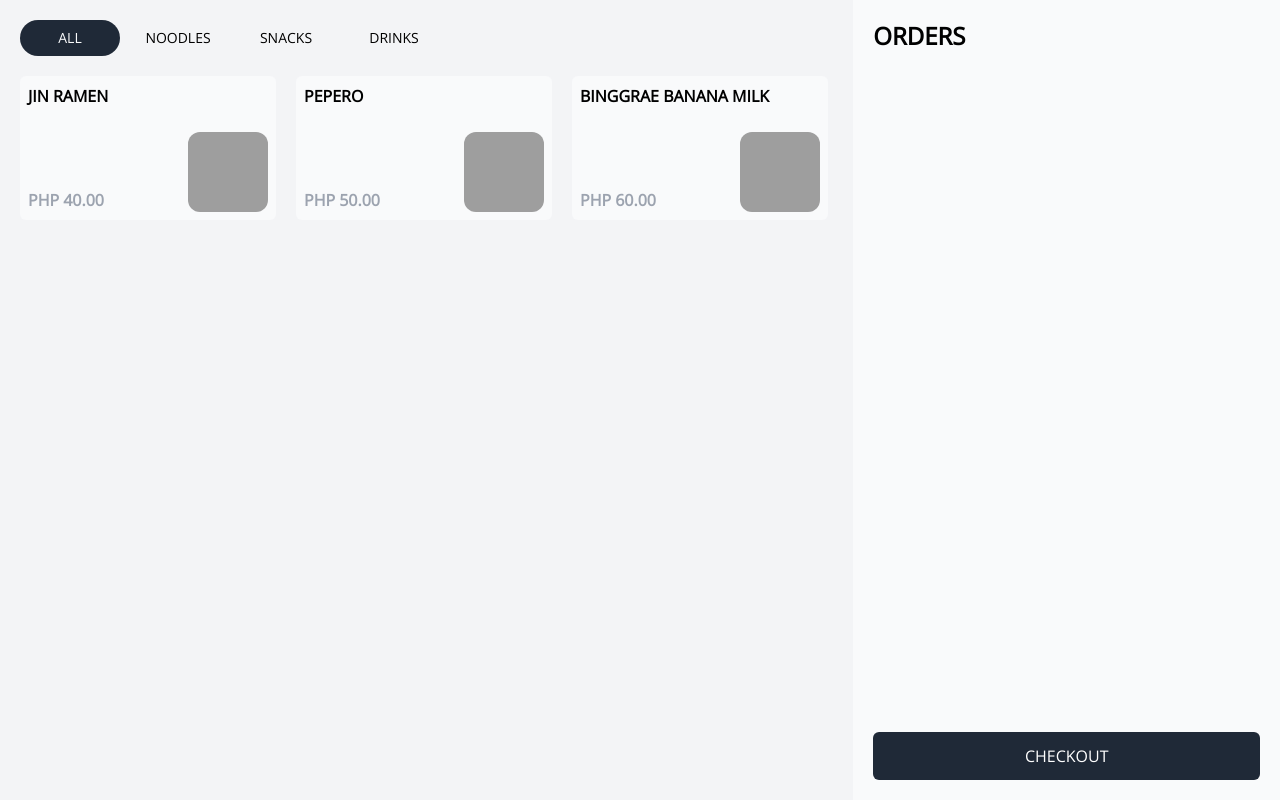
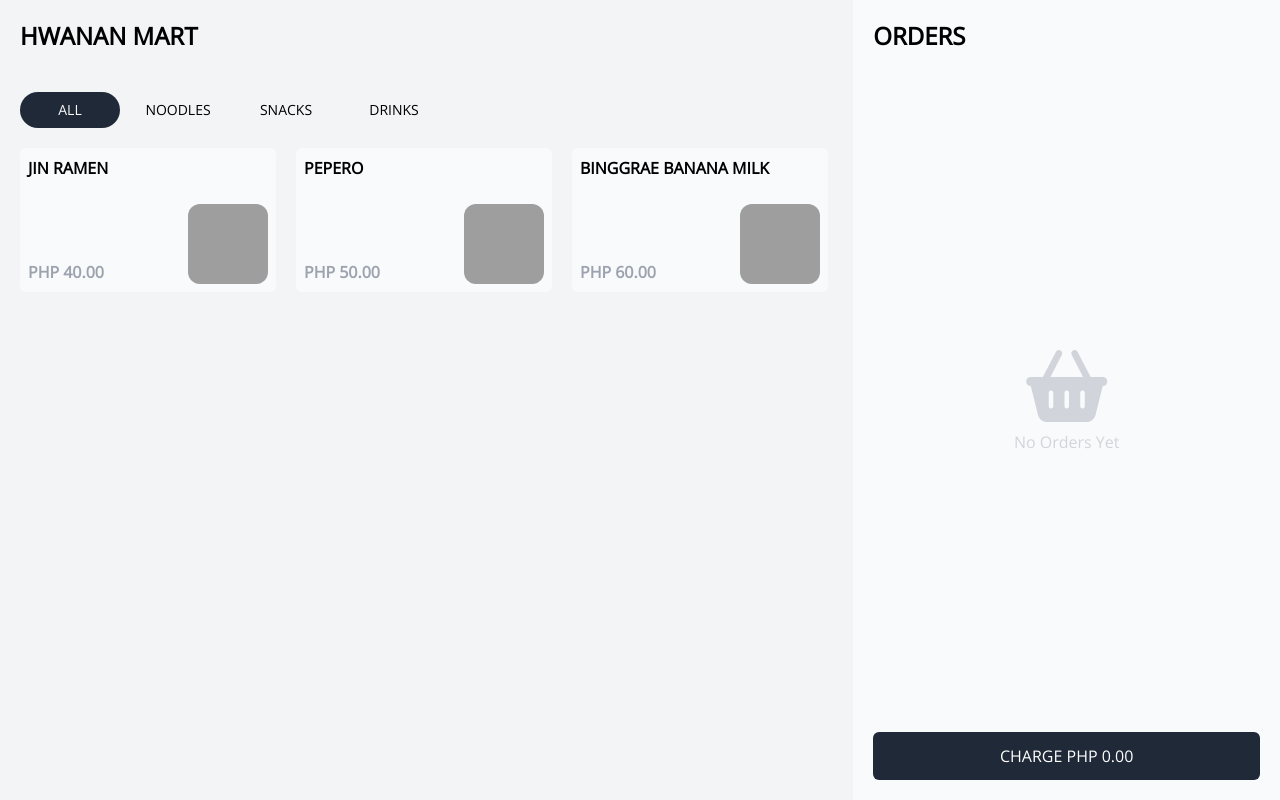
Before and after one commit to cieralteir/vue3-pos, a Vue app: page / in a window 1280 px wide. Built offline with nearby package versions, Linux system fonts and the light colour scheme; grey boxes are pictures that could not be loaded.

Commit message:
Add total. Playing with tailwind.

```diff
--- a/index.html
+++ b/index.html
@@ -5,7 +5,6 @@
     <link rel="icon" href="/favicon.ico" />
     <meta name="viewport" content="width=device-width, initial-scale=1.0" />
     <title>Vite App</title>
-    <link rel="stylesheet" href="https://cdnjs.cloudflare.com/ajax/libs/font-awesome/6.1.1/css/all.min.css" />
   </head>
   <body>
     <div id="app"></div>
--- a/src/App.vue
+++ b/src/App.vue
@@ -1,5 +1,5 @@
 <script setup>
-
+import TheHeader from "@/components/TheHeader.vue";
 </script>
 
 <template>
--- a/src/components/Order/OrderList.vue
+++ b/src/components/Order/OrderList.vue
@@ -1,43 +1,24 @@
 <script setup>
 import { useCart } from "@/composables/cart";
+import OrderListItem from "@/components/Order/OrderListItem.vue";
 
-const { items, removeItem, incrementItemQty, decrementItemQty } = useCart();
+const { items, total } = useCart();
 </script>
 
 <template>
-  <div class="flex flex-col gap-5">
-    <div
-      class="grid grid-cols-3 items-center w-full text-sm"
-      v-for="item in items"
-      :key="item.id"
-    >
-      <p class="font-bold">{{ $filters.uppercase(item.name) }}</p>
-      <div class="flex gap-3 items-center justify-center">
-        <button
-          class="inline-flex items-center justify-center bg-gray-100 p-2 w-8 h-8 rounded-md"
-          @click="removeItem(item)"
-          v-if="item.quantity === 1"
-        >
-          <span class="fa fa-minus" />
-        </button>
-        <button
-          class="inline-flex items-center justify-center bg-gray-100 p-2 w-8 h-8 rounded-md"
-          @click="decrementItemQty(item)"
-          v-else
-        >
-          <span class="fa fa-minus" />
-        </button>
-        <p>{{ item.quantity }}</p>
-        <button
-          class="inline-flex items-center justify-center bg-gray-100 p-2 w-8 h-8 rounded-md"
-          @click="incrementItemQty(item)"
-        >
-          <span class="fa fa-plus" />
-        </button>
+  <div class="flex flex-col h-full">
+    <h2 class="font-bold text-2xl mb-5">ORDERS</h2>
+    <div class="grow flex">
+      <div class="flex flex-col gap-5 w-full" v-if="items.length">
+        <OrderListItem :item="item" v-for="item in items" :key="item.id" />
       </div>
-      <p class="font-bold text-gray-400 text-right">
-        {{ $filters.currency(item.price * item.quantity) }}
-      </p>
+      <div class="flex flex-col items-center justify-center w-full" v-else>
+        <i class="fa fa-basket-shopping text-gray-300 text-7xl mb-2" />
+        <span class="text-gray-300 font-extralight">No Orders Yet</span>
+      </div>
     </div>
+    <button class="w-full bg-gray-800 text-white p-3 rounded-md">
+      CHARGE <span class="font-thin">{{ $filters.currency(total) }}</span>
+    </button>
   </div>
 </template>
--- /dev/null
+++ b/src/components/Order/OrderListItem.vue
@@ -0,0 +1,45 @@
+<script setup>
+import { defineProps } from "vue";
+import { useCart } from "@/composables/cart";
+
+const { removeItem, incrementItemQty, decrementItemQty } = useCart();
+
+const props = defineProps({
+  item: {
+    type: Object,
+    required: true,
+  },
+});
+</script>
+
+<template>
+  <div class="grid grid-cols-3 items-center w-full text-sm">
+    <p class="font-bold">{{ $filters.uppercase(item.name) }}</p>
+    <div class="flex gap-3 items-center justify-center">
+      <button
+        class="inline-flex items-center justify-center bg-gray-100 p-2 w-8 h-8 rounded-md"
+        @click="removeItem(item)"
+        v-if="item.quantity === 1"
+      >
+        <span class="fa fa-minus" />
+      </button>
+      <button
+        class="inline-flex items-center justify-center bg-gray-100 p-2 w-8 h-8 rounded-md"
+        @click="decrementItemQty(item)"
+        v-else
+      >
+        <span class="fa fa-minus" />
+      </button>
+      <p>{{ item.quantity }}</p>
+      <button
+        class="inline-flex items-center justify-center bg-gray-100 p-2 w-8 h-8 rounded-md"
+        @click="incrementItemQty(item)"
+      >
+        <span class="fa fa-plus" />
+      </button>
+    </div>
+    <p class="font-bold text-gray-400 text-right">
+      {{ $filters.currency(item.price * item.quantity) }}
+    </p>
+  </div>
+</template>
--- /dev/null
+++ b/src/components/TheHeader.vue
@@ -0,0 +1,5 @@
+<template>
+  <div class="p-5 background-gray-50">
+    <h1 class="font-bold text-2xl">HWANAN MART</h1>
+  </div>
+</template>
--- a/src/composables/cart.js
+++ b/src/composables/cart.js
@@ -1,6 +1,12 @@
-import { reactive, readonly } from "vue";
+import { computed, reactive, readonly } from "vue";
 
 const items = reactive([]);
+const total = computed(() =>
+  items.reduce((acc, v) => {
+    acc += v.price * v.quantity;
+    return acc;
+  }, 0)
+);
 
 export function useCart() {
   const addItem = (item) => {
@@ -34,6 +40,7 @@
   };
   return {
     items: readonly(items),
+    total: readonly(total),
     addItem,
     removeItem,
     incrementItemQty,
--- a/src/main.css
+++ b/src/main.css
@@ -1,11 +1,12 @@
-@import url('https://fonts.googleapis.com/css2?family=Open+Sans&display=swap');
+@import url("https://fonts.googleapis.com/css2?family=Open+Sans&display=swap");
+@import url("https://cdnjs.cloudflare.com/ajax/libs/font-awesome/6.1.1/css/all.min.css");
 
 @tailwind base;
 @tailwind components;
 @tailwind utilities;
 
 @layer base {
-    html {
-      font-family: Open Sans, ui-sans-serif system-ui, sans-serif;
-    }
+  html {
+    font-family: Open Sans, ui-sans-serif system-ui, sans-serif;
+  }
 }
--- a/src/views/products/index.vue
+++ b/src/views/products/index.vue
@@ -1,21 +1,19 @@
 <script setup>
+import OrderList from "@/components/Order/OrderList.vue";
 import ProductList from "@/components/Product/ProductList.vue";
-import OrderList from "@/components/Order/OrderList.vue";
+import TheHeader from "@/components/TheHeader.vue";
 </script>
 
 <template>
   <div class="flex">
-    <div class="h-screen w-4/6 bg-gray-100 p-5">
-      <ProductList />
+    <div class="h-screen w-4/6 bg-gray-100">
+      <TheHeader />
+      <div class="p-5">
+        <ProductList />
+      </div>
     </div>
-    <div class="flex flex-col h-screen w-2/6 bg-gray-50 p-5">
-      <h2 class="font-bold text-2xl mb-5">ORDERS</h2>
-      <div class="grow">
-        <OrderList />
-      </div>
-      <button class="w-full bg-gray-800 text-white p-3 rounded-md">
-        CHECKOUT
-      </button>
+    <div class="h-screen w-2/6 bg-gray-50 p-5">
+      <OrderList />
     </div>
   </div>
 </template>
```
